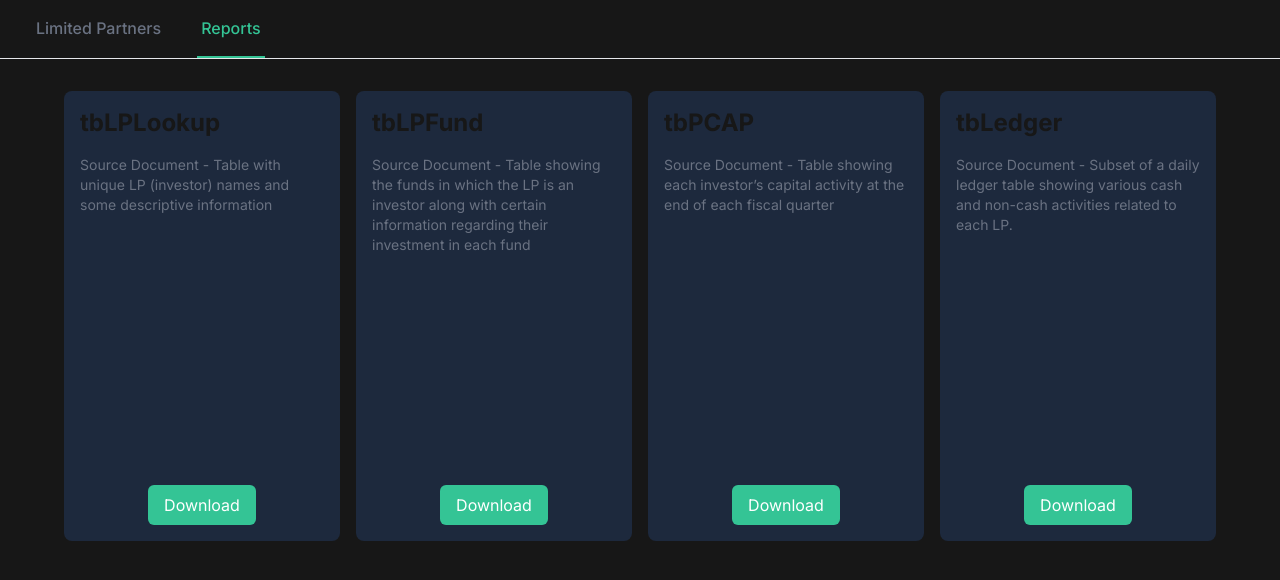
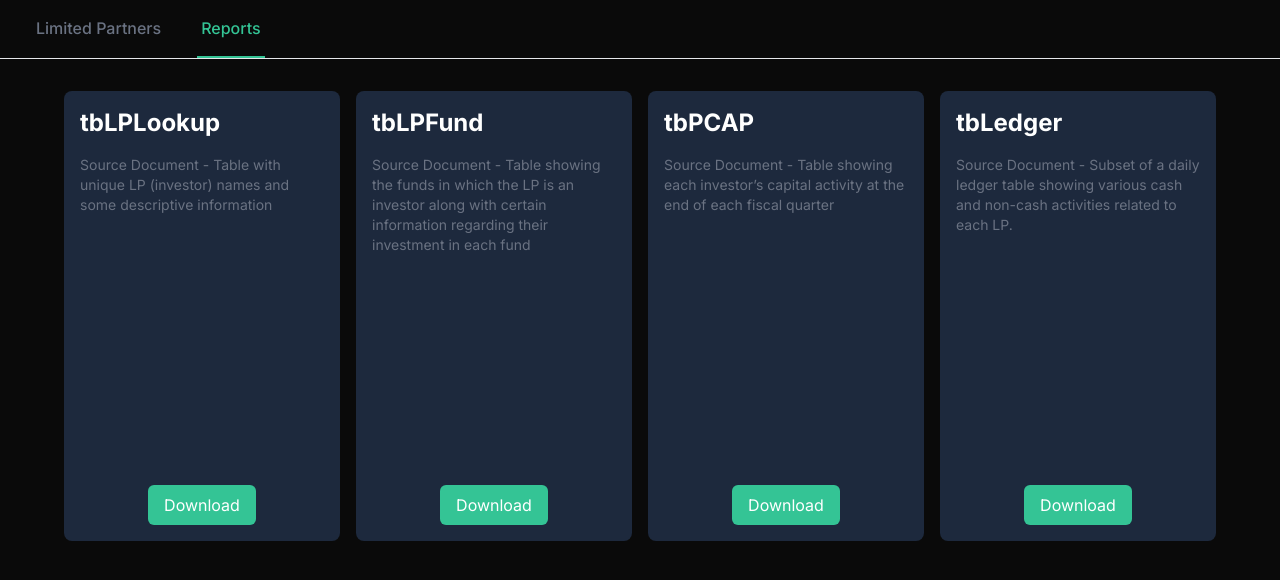
Before and after one commit to Kyle01/project_eisenhower_test, a Next.js app: page /reports in a window 1280 px wide. Shown: the top 580 px of the page. Built offline with nearby package versions, Linux system fonts and the light colour scheme.

Commit message:
Fix colors and make cell the actual formula

```diff
--- a/app/api/downloads/route.ts
+++ b/app/api/downloads/route.ts
@@ -57,7 +57,7 @@ export async function POST(request: Request) {
     const applicableCashflows = limitedPartnerData.ledger.filter((ledger: any) => ledger.activity === 'Capital Call' || ledger.activity === 'LP Distribution')
     const finalCapitalBalance = {amount: limitedPartnerData.cashFlows.at(-1)['Ending Capital Balance'], when: limitedPartnerData.cashFlows.at(-1).key}
     const irrData = [
-      ['Calculated IRR', '=XIRR(C4:C100, A2:A100)'],
+      ['Calculated IRR', { f: 'XIRR(C4:C100, A4:A100)', t: 'n' }],
       ['', ''],
       ['Applied Cashflows', ''],
       ...applicableCashflows.map((cashflow: any) => [jsDateToExcelDate(new Date(cashflow.activityDate)), cashflow.activity, cashflow.activity === 'Capital Call' ? cashflow.amount * -1 : cashflow.amount]),
--- a/app/globals.css
+++ b/app/globals.css
@@ -1,8 +1,8 @@
 @import "tailwindcss";
 
 :root {
-  --background: #171717;
-  --foreground: #171717;
+  --background: #0a0a0a;
+  --foreground: #ffffff;
 }
 
 @theme inline {
@@ -10,13 +10,6 @@
   --color-foreground: var(--foreground);
   --font-sans: var(--font-geist-sans);
   --font-mono: var(--font-geist-mono);
-}
-
-@media (prefers-color-scheme: dark) {
-  :root {
-    --background: #0a0a0a;
-    --foreground: #ededed;
-  }
 }
 
 body {
--- a/app/limited_partners/[id]/Fund.tsx
+++ b/app/limited_partners/[id]/Fund.tsx
@@ -59,7 +59,7 @@ export default function Fund({ fund, index }: FundProps) {
                                 </thead>
                                 <tbody>
                                     <tr className="bg-gray-900 hover:bg-gray-800">
-                                        <td className="px-3 py-1.5 text-xs text-gray-300 border-b border-gray-800">First Close</td>
+                                        <td className="px-3 py-1.5 text-xs text-gray-300 border-b border-gray-800">Term End</td>
                                         <td className="px-3 py-1.5 text-xs text-gray-300 border-b border-gray-800 text-right">{fund.firstClose ? new Date(fund.firstClose).toLocaleDateString('en-US', {year: 'numeric', month: 'short', day: 'numeric', timeZone: 'UTC'}) : '-'}</td>
                                     </tr>
                                     <tr className="bg-gray-950 hover:bg-gray-800">
--- a/app/limited_partners/[id]/page.tsx
+++ b/app/limited_partners/[id]/page.tsx
@@ -15,8 +15,6 @@ interface LimitedPartner {
   id: string;
   name: string;
 }
-
-type JsonObject = { [key: string]: any };
 
 export default function LimitedPartnerPage() {
   const router = useRouter();
@@ -111,7 +109,7 @@ export default function LimitedPartnerPage() {
         <div className='grid grid-cols-6 gap-4'>
           <DisplayCard label="Status" value={selectedLpDetails?.status} />
           <DisplayCard label="Source" value={selectedLpDetails?.source} />
-          <DisplayCard label="First Close" value={selectedLpDetails?.firstClose && new Date(selectedLpDetails?.firstClose).toLocaleDateString('en-US', {year: 'numeric', month: 'short', day: 'numeric', timeZone: 'UTC'}) || 'N/A'  } />
+          <DisplayCard label="Effective Date" value={selectedLpDetails?.firstClose && new Date(selectedLpDetails?.firstClose).toLocaleDateString('en-US', {year: 'numeric', month: 'short', day: 'numeric', timeZone: 'UTC'}) || 'N/A'  } />
           <DisplayCard label="Inactive Date" value={selectedLpDetails?.inactiveDate && new Date(selectedLpDetails?.inactiveDate).toLocaleDateString('en-US', {year: 'numeric', month: 'long', day: 'numeric', timeZone: 'UTC'}) || 'N/A'} />
           <DisplayCard label="Reinvestment Enabled" value={selectedLpDetails?.reinvestmentEnabled ? 'Yes' : 'No'} />
           <DisplayCard
```
